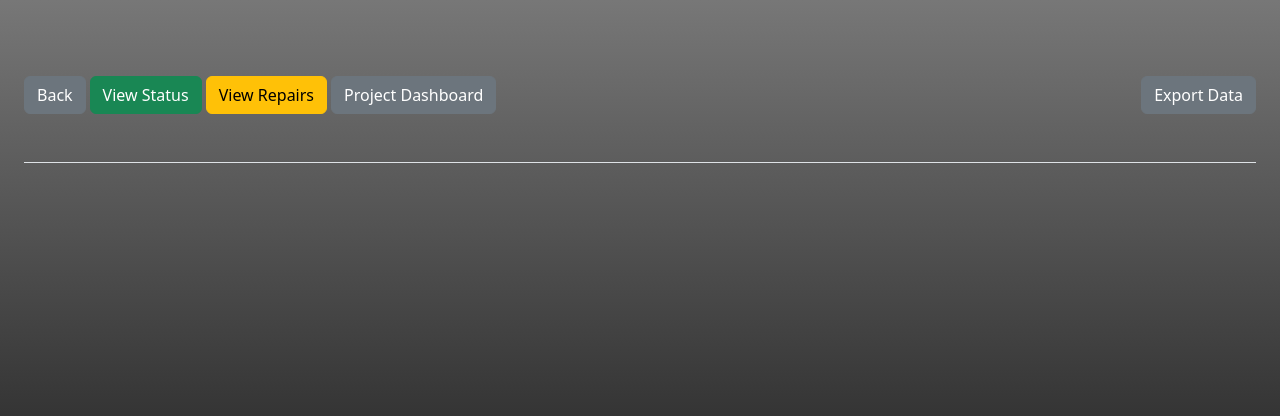
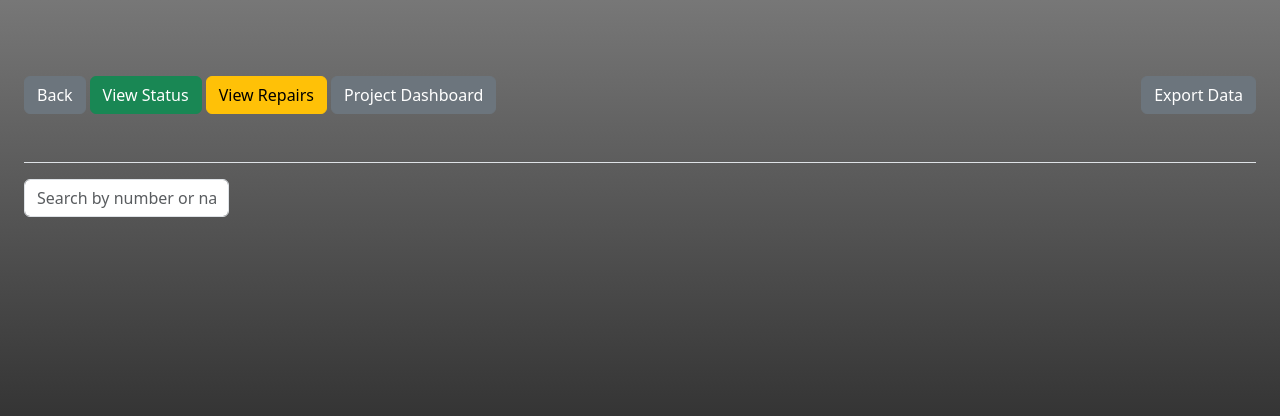
Before and after one commit to chadapopp/Digital-Wallchart, a Flask app: page /wallchart/1 in a window 1280 px wide. Shown: the part 56-472 px from the top of the page. Run offline with Flask 3, Linux system fonts and the light colour scheme; data that the repository does not hold is empty.

Commit message:
Update wallchart.html

```diff
--- a/flask_app/templates/wallchart/wallchart.html
+++ b/flask_app/templates/wallchart/wallchart.html
@@ -32,9 +32,14 @@
             {% endfor %}
         </ul>
     </div>
+        <div class="my-3 col-4">
+            <input type="text" id="searchInput" class="form-control w-50" placeholder="Search by number or name...">
+        </div>
+
 
     <div id="equipmentTabContent">
         <!-- The equipment table content will be dynamically loaded here -->
+
     </div>
 </div>
 
```
